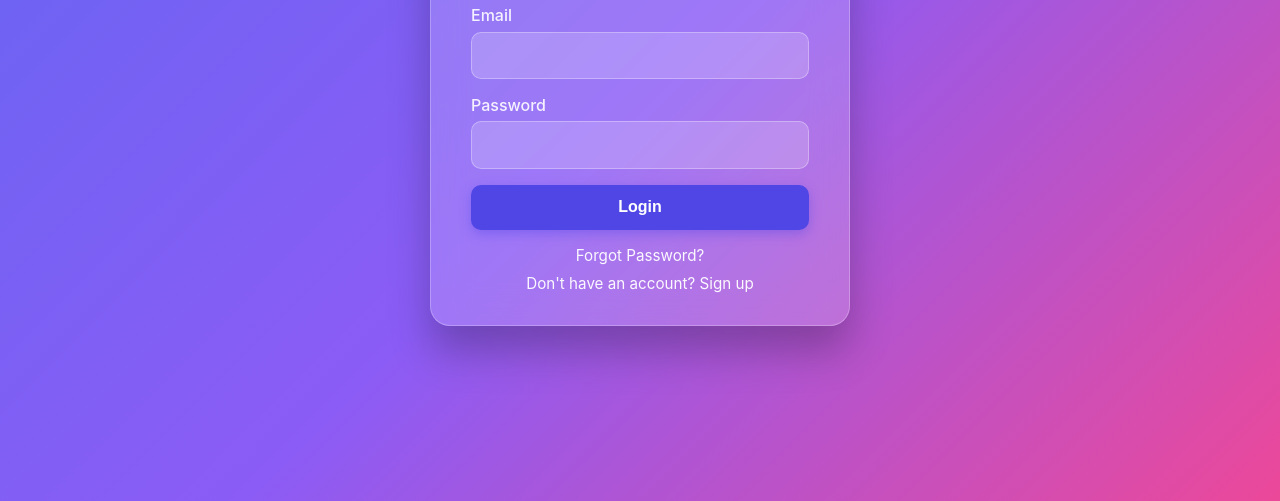
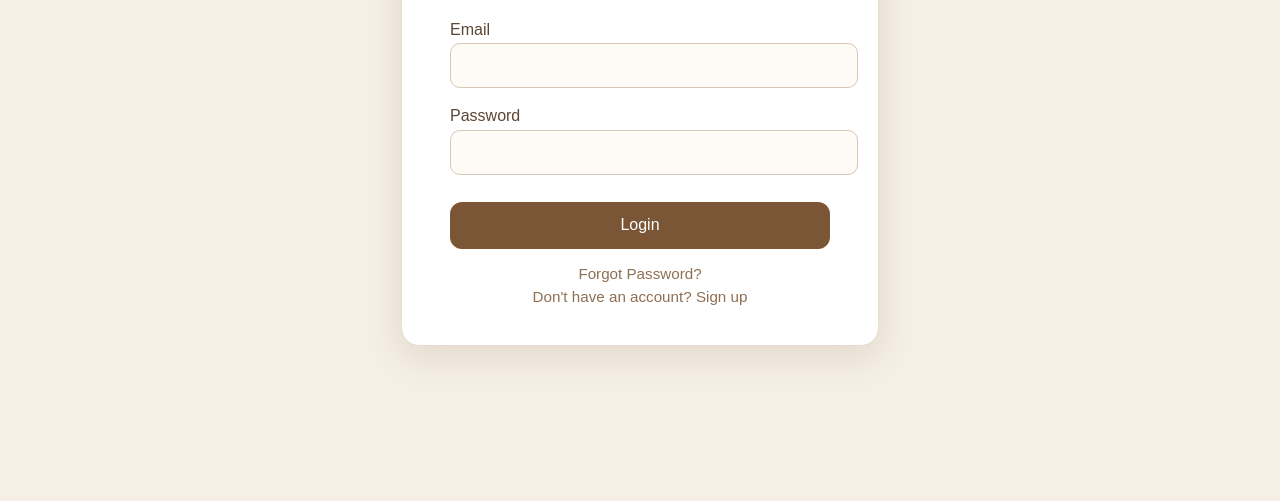
Before and after one commit to flying-spagetti/odooXspit-25, a website built with Vite: page index.html in a window 1280 px wide. Shown: the part 299-800 px from the top of the page. Built offline with nearby package versions, Linux system fonts and the light colour scheme.

Commit message:
done with my commits

```diff
--- a/src/style.css
+++ b/src/style.css
@@ -1,154 +1,114 @@
-/* Reset */
-* {
+/* ---------- Global Styles ---------- */
+body {
   margin: 0;
   padding: 0;
-  box-sizing: border-box;
+  font-family: "Poppins", sans-serif;
+  background: #f5efe6; /* light beige background */
+  display: flex;
+  justify-content: center;
+  align-items: center;
+  height: 100vh;
 }
 
-:root {
-  --primary: #4f46e5;
-  --primary-dark: #4338ca;
-  --secondary: #64748b;
-  --danger: #ef4444;
-  --success: #10b981;
-  --bg-gradient: linear-gradient(
-    135deg,
-    #6366f1 0%,
-    #8b5cf6 50%,
-    #ec4899 100%
-  );
-  --card-bg: rgba(255, 255, 255, 0.17);
-  --card-border: rgba(255, 255, 255, 0.25);
-  --text-primary: #1e293b;
-  --text-light: rgba(255, 255, 255, 0.9);
-}
-
-body {
-  font-family: "Inter", "Segoe UI", sans-serif;
-  background: var(--bg-gradient);
-  color: var(--text-primary);
-  min-height: 100vh;
-}
-
-/* Center Container */
+/* ---------- Auth Container ---------- */
 .auth-container {
   display: flex;
   justify-content: center;
   align-items: center;
-  min-height: 100vh;
-  padding: 2rem;
+  width: 100%;
 }
 
-/* Glassmorphism Card */
+/* ---------- Auth Card ---------- */
 .auth-card {
-  width: 100%;
-  max-width: 420px;
-  padding: 2rem 2.5rem;
-  border-radius: 20px;
-  backdrop-filter: blur(18px);
-  background: var(--card-bg);
-  border: 1px solid var(--card-border);
-  box-shadow: 0 25px 40px rgba(0, 0, 0, 0.25);
-  animation: fadeUp 0.6s ease-out;
+  background: #ffffff;
+  padding: 2.5rem 3rem;
+  border-radius: 18px;
+  width: 380px;
+  box-shadow: 0 10px 35px rgba(120, 78, 50, 0.15); /* soft brown shadow */
+  border: 1px solid #e6dccf; /* soft beige border */
+  animation: fadeIn 0.4s ease;
 }
 
-@keyframes fadeUp {
-  0% {
-    opacity: 0;
-    transform: translateY(25px);
-  }
-  100% {
-    opacity: 1;
-    transform: translateY(0);
-  }
-}
-
-/* Title */
+/* ---------- Headings ---------- */
 .auth-card h1 {
+  text-align: center;
+  color: #5a3e2b; /* deep brown */
   font-size: 2rem;
-  color: white;
-  text-align: center;
-  font-weight: 700;
   margin-bottom: 0.3rem;
-  letter-spacing: -1px;
 }
 
 .auth-card h2 {
   text-align: center;
-  color: white;
-  font-weight: 400;
+  font-size: 1.3rem;
+  font-weight: 500;
+  color: #8b6b55;
   margin-bottom: 1.5rem;
 }
 
-/* Form Fields */
+/* ---------- Form ---------- */
 .form-group {
-  margin-bottom: 1rem;
+  margin-bottom: 1.2rem;
 }
 
-.form-group label {
+label {
   display: block;
-  color: var(--text-light);
+  color: #5c4634;
   font-weight: 500;
-  margin-bottom: 0.4rem;
+  margin-bottom: 0.3rem;
 }
 
-.form-group input {
+input,
+select {
   width: 100%;
-  padding: 0.85rem 1rem;
+  padding: 0.8rem;
   border-radius: 10px;
-  border: 1px solid rgba(255, 255, 255, 0.3);
-  background: rgba(255, 255, 255, 0.18);
-  color: white;
-  font-size: 1rem;
-  transition: 0.25s;
+  border: 1px solid #d7c7b7;
+  background: #fefaf6; /* light beige tone */
+  outline: none;
+  font-size: 0.95rem;
+  transition: 0.2s;
 }
 
-.form-group input::placeholder {
-  color: rgba(255, 255, 255, 0.6);
+input:focus,
+select:focus {
+  border-color: #b08160;
+  box-shadow: 0 0 6px rgba(176, 129, 96, 0.3);
 }
 
-.form-group input:focus {
-  border-color: var(--primary);
-  outline: none;
-  background: rgba(255, 255, 255, 0.25);
-}
-
-/* Buttons */
+/* ---------- Buttons ---------- */
 .btn {
   width: 100%;
-  padding: 0.85rem;
-  border-radius: 10px;
+  padding: 0.9rem;
+  border: none;
+  border-radius: 12px;
   font-size: 1rem;
-  font-weight: 600;
   cursor: pointer;
-  border: none;
   transition: 0.25s;
+  margin-top: 0.5rem;
 }
 
 .btn-primary {
-  background: var(--primary);
-  color: white;
-  box-shadow: 0 4px 12px rgba(79, 70, 229, 0.4);
+  background: #7a5637; /* rich brown */
+  color: #ffffff;
 }
 
 .btn-primary:hover {
-  background: var(--primary-dark);
-  transform: translateY(-2px);
+  background: #5e4029;
 }
 
-/* Auth Links */
+/* ---------- Links ---------- */
 .auth-links {
+  margin-top: 1rem;
   text-align: center;
-  margin-top: 1rem;
 }
 
 .auth-links a {
-  color: white;
+  color: #7a5637;
+  font-size: 0.95rem;
   text-decoration: none;
   display: block;
-  margin-top: 0.6rem;
-  font-size: 0.95rem;
-  opacity: 0.95;
+  opacity: 0.85;
+  margin-top: 0.4rem;
   transition: 0.2s;
 }
 
@@ -157,12 +117,30 @@ body {
   text-decoration: underline;
 }
 
-/* Responsive */
+/* ---------- Animations ---------- */
+@keyframes fadeIn {
+  from {
+    opacity: 0;
+    transform: translateY(12px);
+  }
+  to {
+    opacity: 1;
+    transform: translateY(0);
+  }
+}
+
+/* ---------- Responsive ---------- */
 @media (max-width: 480px) {
   .auth-card {
-    padding: 1.8rem;
+    width: 90%;
+    padding: 2rem;
   }
+
   .auth-card h1 {
-    font-size: 1.8rem;
+    font-size: 1.6rem;
+  }
+
+  .auth-card h2 {
+    font-size: 1.1rem;
   }
 }
```
